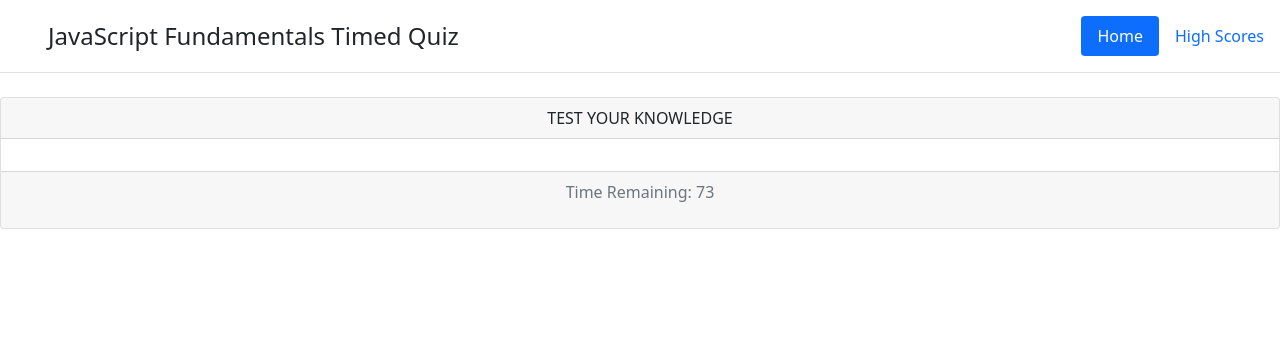
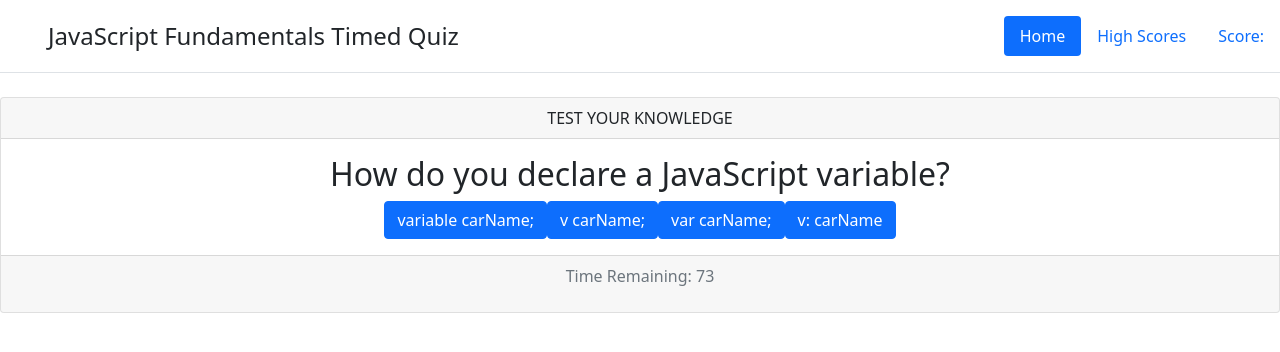
Before and after one commit to thisisjona/timed-coding-quiz, a plain HTML site: page index.html in a window 1280 px wide. Both pictures are taken after a click on the button "Begin Quiz!". Drawn offline with nearby package versions, Linux system fonts and the light colour scheme.

Commit message:
populate first round of questions

```diff
--- a/assets/js/script.js
+++ b/assets/js/script.js
@@ -1,35 +1,56 @@
 var timerEl = document.querySelector('#timer');
 var questionArea = document.querySelector('#question-area');
 var score = 0;
-var questions = [{
+var scoreEl = document.getElementById('score');
+let questionIndex;
+var questions = document.getElementById('questions');
+var questionsArray = [
+    {
     question: 'Inside which HTML element does JavaScript go?',
-    choices: ['<script>','<p>', '<scripting>', '<header>'],
-    answer: '<script>'
+    choice1 : '<script>',
+    choice2 : '<p>',
+    choice3 : '<scripting>',
+    choice4 : '<header>',
+    answer: '<script>',
 },
 
 {
     question: 'How do you write "Hello World" in an alert box?',
-    choices: ['msg("Hello World!")', 'alertBox("Hello World!")', 'alert("Hello World!")', 'console.log("Hello World!")'],
+    choice1:'msg("Hello World!")',
+    choice2:'alertBox("Hello World!")',
+    choice3:'alert("Hello World!")',
+    choice4: 'console.log("Hello World!")',
     answer: 'alert("Hello World!")'
 },
 {
     question: 'How do you create a function in JavaScript',
-    choices: ['function:myFunction()','function myFunction()', 'function= myFunction()'],
+    choice1: 'function:myFunction()',
+    choice2:'function myFunction()',
+    choice3:'function= myFunction()',
     answer:'function myFunction()'
 },
 {
     question: 'How to write an IF statement in JavaScript?',
-    choices: ['if (i == 5)','if i = 5 then', 'if i == 5 then', 'if i = 5'],
+    choice1:'if (i == 5)',
+    choice2: 'if i = 5 then',
+    choice3:'if i == 5 then',
+    choice4:'if i = 5',
     answer:'if (i == 5)'
 },
 {
     question: 'How do you round the number 7.25, to the nearest integer?',
-    choices: ['Math.round(7.25)','round(7.25)', 'Math.rnd(7.25)', 'rnd(7.25)'],
+    choice1:'Math.round(7.25)',
+    choice2:'round(7.25)',
+    choice3:'Math.rnd(7.25)',
+    choice4:'rnd(7.25)',
     answer:'Math.round(7.25)'
 },
 {
     question: 'How do you declare a JavaScript variable?',
-    choices: ['variable carName;', 'v carName;', 'var carName;'],
+    choice1: 'variable carName;',
+    choice2:'v carName;',
+    choice3: 'var carName;',
+    choice4: 'v: carName',
     answer:'var carName;'
 },
 
@@ -51,8 +72,44 @@ function startQuiz() {
 };
 
 function questionHandler () {
+    //loop that displays each question
+
+    for(let i = 0; i< questionsArray.length; i++) {
+
+    //populate question template
     questionArea.innerHTML = '';
-    questionArea.createElement
+    var questionText = document.createElement('h2');
+        questionText.innerText = questionsArray[i].question;
+
+    var choiceBtn1 = document.createElement('button');
+        choiceBtn1.className = 'choice1 btn btn-primary';
+        choiceBtn1.setAttribute =  ('id', 'choice-btn-1');
+        choiceBtn1.innerText = questionsArray[i].choice1;
+    var choiceBtn2 = document.createElement('button');
+        choiceBtn2.className = 'choice2 btn btn-primary';
+        choiceBtn2.setAttribute =  ('id', 'choice-btn-2');
+        choiceBtn2.innerText = questionsArray[i].choice2;
+    var choiceBtn3 = document.createElement('button');
+        choiceBtn3.className = 'choice3 btn btn-primary';
+        choiceBtn3.setAttribute =  ('id', 'choice-btn-3');
+        choiceBtn3.innerHTML = questionsArray[i].choice3;
+    var choiceBtn4 = document.createElement('button');
+        choiceBtn4.className = 'choice4 btn btn-primary';
+        choiceBtn4.setAttribute =  ('id', 'choice-btn-4');
+        choiceBtn4.innerHTML = questionsArray[i].choice4;
+
+    questionArea.appendChild(questionText);
+    questionArea.appendChild(choiceBtn1);
+    questionArea.appendChild(choiceBtn2);
+    questionArea.appendChild(choiceBtn3);
+    questionArea.appendChild(choiceBtn4);
+
+
+
+        // if(){};
+    };
+
+
 };
 
 
@@ -74,4 +131,3 @@ function startTimer() {
 
 
 startQuiz();
-console.log(questions[1].choices[2]);
--- a/index.html
+++ b/index.html
@@ -17,6 +17,7 @@
     <ul class="nav nav-pills">
       <li class="nav-item"><a href="#" class="nav-link active" aria-current="page">Home</a></li>
       <li class="nav-item"><a href="#" class="nav-link">High Scores</a></li>
+      <li class="nav-item"><a href="#" class="nav-link" id="score">Score:</a></li>
     </ul>
   </header>
   <main>
@@ -25,10 +26,14 @@
        TEST YOUR KNOWLEDGE
         </div>
         <div class="card-body" id="question-area">
-          <!-- <h5 class="card-title">A QUIZ FOR CODERS</h5>
-          <p class="card-text">You have 3 minutes to finish this quiz! Lose 5 seconds for every wrong answer! Good Luck!</p>
-          <button class="btn btn-primary" id="btn">Begin Quiz</button>
-          <ul class=""></ul> -->
+          <div class="questions d-none" id="questions">
+            <h1 class="question-text">Question Text</h1>
+            <button class="choice1 btn btn-primary"></button>
+            <button class="choice2 btn btn-primary"></button>
+            <button class="choice3 btn btn-primary"></button>
+            <button class="choice4 btn btn-primary"></button>
+          </div>
+
         </div>
         <div class="card-footer text-muted">
           <p id="timer"></p>
```
Also changed, not shown: 1 other file.
